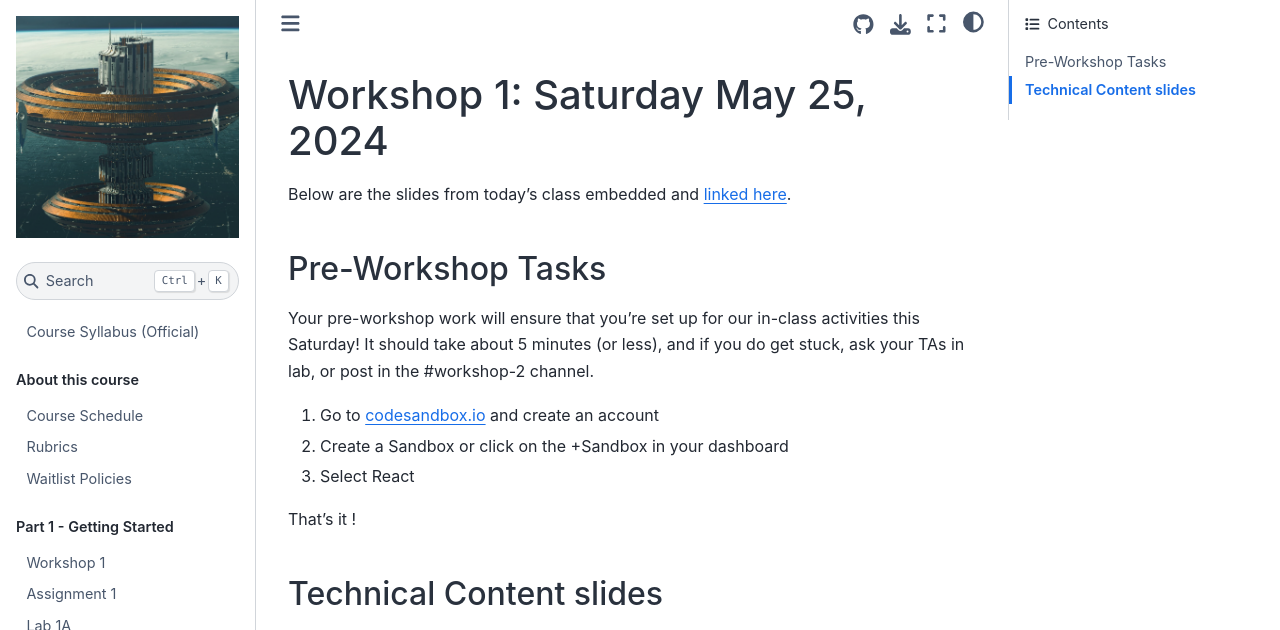
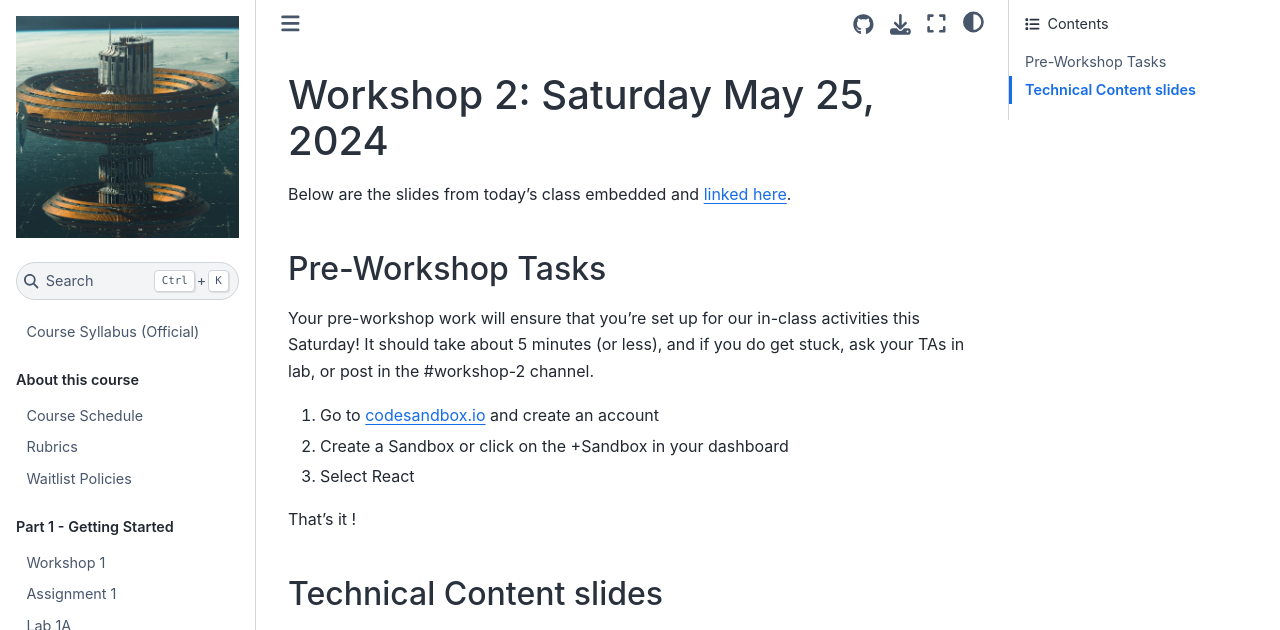
Before and after one commit to UBC-CS/cpsc455, a Jupyter Book: the page built from notes/part02/workshop02.md, in a window 1280 px wide and 1379 px high. Shown: the top 630 px of the window. Built offline with Jupyter Book 1.0.4 settings and Sphinx 7.4.7 and the Sphinx Book theme 1.1.4, drawn with Linux system fonts in a browser that asks for light colours; grey boxes are pictures that could not be loaded.

Commit message:
fix number in workshop

```diff
--- a/notes/part02/workshop02.md
+++ b/notes/part02/workshop02.md
@@ -1,4 +1,4 @@
-# Workshop 1: Saturday May 25, 2024
+# Workshop 2: Saturday May 25, 2024
 
 Below are the slides from today's class embedded and [linked here]().
 
```
